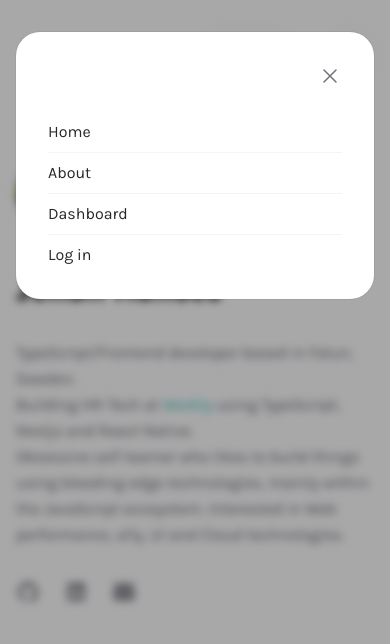
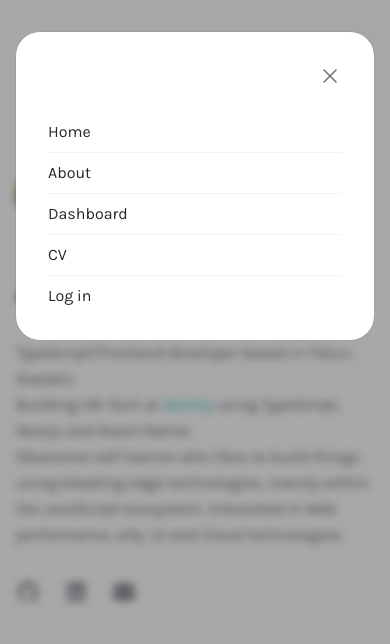
Before and after one commit to johanhanses/app-johanhanses.com, a Next.js app: page / in a window 390 px wide. Both pictures are taken after a click on the button "Menu". Shown: the top 644 px of the page. Built offline with nearby package versions, Linux system fonts and the light colour scheme; no server answers; a web font is replaced by a local one.

Commit message:
Add link to external cv-page

```diff
--- a/src/components/MobileMenu.tsx
+++ b/src/components/MobileMenu.tsx
@@ -42,10 +42,6 @@ export const MobileMenu = ({ menuItems }: MobileMenuProps) => {
                         <XMarkIcon className="h-6 w-6 text-zinc-500 dark:text-zinc-400" />
                       </button>
                     </div>
-                    {/* <motion.div
-                      initial={{ x: '-100%' }}
-                      animate={{ x: '0%' }}
-                    > */}
                     <div className="-my-2 mt-6 divide-y divide-zinc-100 text-base text-zinc-800 dark:divide-zinc-100/5 dark:text-zinc-300">
                       {menuItems.map((item, i) => (
                         <motion.div
@@ -68,6 +64,21 @@ export const MobileMenu = ({ menuItems }: MobileMenuProps) => {
                         initial={{ x: '-100%' }}
                         animate={{ x: '0%' }}
                         transition={{ delay: Number(`0.${menuItems.length}`), type: 'tween' }}
+                        key="cv"
+                      >
+                        <a
+                          rel="noreferrer"
+                          target="_blank"
+                          href="https://cv.johanhanses.com"
+                          className="block py-2"
+                        >
+                          CV
+                        </a>
+                      </motion.div>
+                      <motion.div
+                        initial={{ x: '-100%' }}
+                        animate={{ x: '0%' }}
+                        transition={{ delay: Number(`0.${menuItems.length}`) + 0.1, type: 'tween' }}
                         key="login/out"
                       >
                         {!session ? (
@@ -94,7 +105,6 @@ export const MobileMenu = ({ menuItems }: MobileMenuProps) => {
                         )}
                       </motion.div>
                     </div>
-                    {/* </motion.div> */}
                   </Menu.Items>
                 </motion.div>
               )}
```
